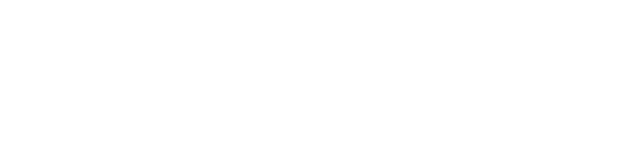
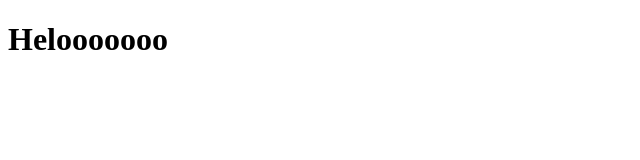
Before and after one commit to GowthamMuddusetty/golang_coding_challeneges, a plain HTML site: page index.html in a window 1280 px wide. Shown: the whole page, without its empty margins (0-640 px from the left). Drawn offline with Linux system fonts and the light colour scheme.

Commit message:
Update index.html

```diff
--- a/index.html
+++ b/index.html
@@ -4,6 +4,7 @@
     <meta charset="UTF-8">
     <meta name="viewport" content="width=device-width, initial-scale=1.0">
     <title>Document</title>
+    <h1>Helooooooo</h1>
 </head>
 <body>
 
```
